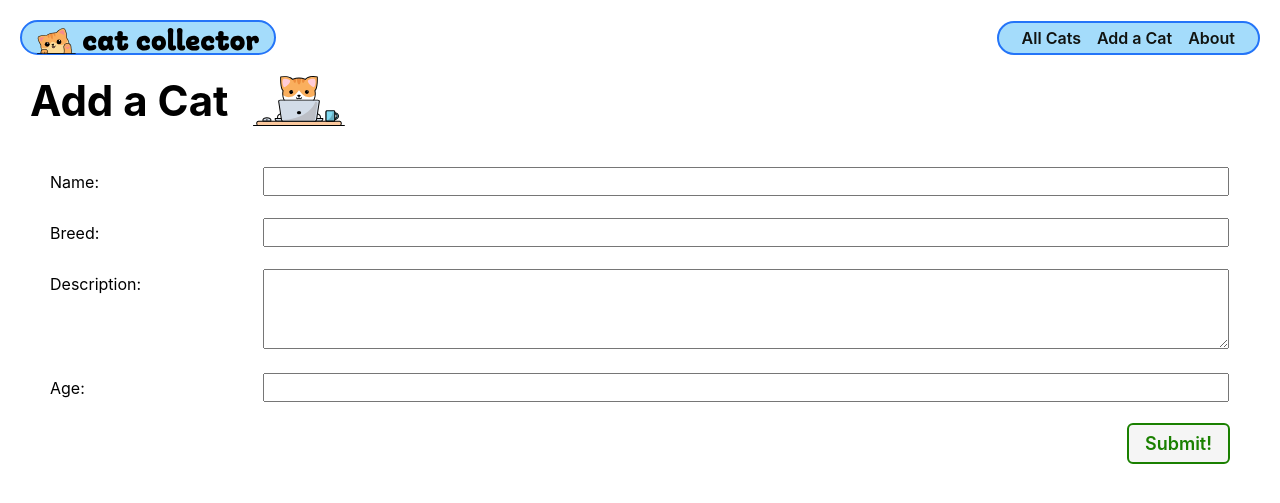
After one commit to aliyev50/django-crud-app-cat-collector, a Django app: page /cats/create/ in a window 1280 px wide. The commit adds this page. Shown: the top 503 px of the page. Run offline with Django 5.2, Linux system fonts and the light colour scheme.

Commit message:
finish 3th parth

```diff
--- a/main_app/models.py
+++ b/main_app/models.py
@@ -1,6 +1,6 @@
 from django.db import models
 
-from django.db import models
+from django.urls import reverse
 
 class Cat(models.Model):
     name = models.CharField(max_length=100)
@@ -10,3 +10,6 @@ class Cat(models.Model):
 
     def __str__(self):
         return self.name
+
+    def get_absolute_url(self):
+        return reverse('cat-detail', kwargs={'cat_id': self.id})
--- /dev/null
+++ b/main_app/static/css/form.css
@@ -0,0 +1,39 @@
+.form-container {
+    display: flex;
+    flex-direction: column;
+    width: 100%;
+  }
+
+  table {
+    padding: 0 40px;
+    width: 100%;
+    border-spacing: 0 20px;
+  }
+
+  th {
+    text-align: left;
+    padding: 6px 20px 0 0;
+    font-weight: normal;
+    vertical-align: top;
+    font-size: var(--font-reg);
+  }
+
+  td {
+    max-width: 60%;
+  }
+
+  td > * {
+    width: 100%;
+    padding: 2px 4px;
+    font-size: var(--font-l);
+  }
+
+  td > textarea {
+    height: calc(4 * var(--font-l) + 8px);
+    font-family: inherit;
+  }
+
+  .btn {
+    align-self: flex-end;
+    margin-right: 40px;
+  }
--- a/main_app/templates/base.html
+++ b/main_app/templates/base.html
@@ -22,6 +22,7 @@
       <nav>
         <ul>
           <li><a href="{% url 'cat-index' %}">All Cats</a></li>
+          <li><a href="{% url 'cat-create' %}">Add a Cat</a></li>
           <li><a href="{% url 'about' %}">About</a></li>
         </ul>
       </nav>
--- a/main_app/templates/cats/detail.html
+++ b/main_app/templates/cats/detail.html
@@ -16,6 +16,12 @@
       <h2>A {{ cat.breed }} kitten.</h2>
     {% endif %}
     <p>{{ cat.description }}</p>
+
+    <div class="cat-actions">
+      <a href="{% url 'cat-update' cat.id %}" class="btn warn">Edit</a>
+      <a href="{% url 'cat-delete' cat.id %}" class="btn danger">Delete</a>
+    </div>
+
   </div>
 </section>
 {% endblock %}
--- /dev/null
+++ b/main_app/templates/main_app/cat_form.html
@@ -0,0 +1,25 @@
+{% extends 'base.html' %}
+{% load static %}
+{% block head %}
+<link rel="stylesheet" href="{% static 'css/form.css' %}" />
+{% endblock %}
+{% block content %}
+
+<div class="page-header">
+  {% if cat %}
+    <h1>Edit {{ cat.name }}</h1>
+  {% else %}
+    <h1>Add a Cat</h1>
+  {% endif %}
+  <img src="{% static 'images/nerd-cat.svg' %}" alt="A cat using a computer" />
+</div>
+
+<form action="" method="post" class="form-container">
+  {% csrf_token %}
+  <table>
+    {{ form.as_table }}
+  </table>
+  <button type="submit" class="btn submit">Submit!</button>
+</form>
+
+{% endblock %}
--- a/main_app/urls.py
+++ b/main_app/urls.py
@@ -6,4 +6,7 @@ urlpatterns = [
   path('about/', views.about, name='about'),
   path('cats/', views.cat_index, name='cat-index'),
   path('cats/<int:cat_id>/', views.cat_detail, name='cat-detail'),
+  path('cats/create/', views.CatCreate.as_view(), name='cat-create'),
+  path('cats/<int:pk>/update/', views.CatUpdate.as_view(), name='cat-update'),
+  path('cats/<int:pk>/delete/', views.CatDelete.as_view(), name='cat-delete'),
 ]
--- a/main_app/views.py
+++ b/main_app/views.py
@@ -1,4 +1,5 @@
 from django.shortcuts import render
+from django.views.generic.edit import CreateView, UpdateView, DeleteView
 from .models import Cat
 
 
@@ -18,3 +19,17 @@ def cat_index(request):
 def cat_detail(request, cat_id):
     cat = Cat.objects.get(id=cat_id)
     return render(request, 'cats/detail.html', {'cat': cat})
+
+
+class CatCreate(CreateView):
+    model = Cat
+    fields = '__all__'
+
+
+class CatUpdate(UpdateView):
+    model = Cat
+    fields = ['breed', 'description', 'age']
+
+class CatDelete(DeleteView):
+    model = Cat
+    success_url = '/cats/'
```
Also changed, not shown: main_app/templates/main_app/cat_confirm_delete.html (added, +18 -0 lines).
